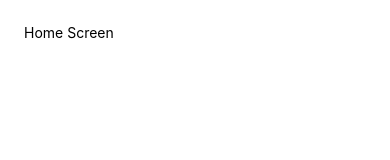
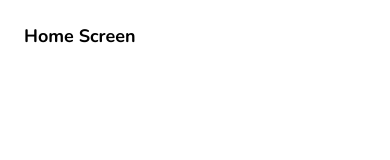
Before and after one commit to batuhansalkim/react-native-first-project, a React Native app in the folder gamezone/: screen / in a window 390 px wide. Shown: the top 160 px of the page. Built offline with nearby package versions, Linux system fonts and the light colour scheme.

Commit message:
last update

```diff
--- a/gamezone/screens/home.js
+++ b/gamezone/screens/home.js
@@ -4,7 +4,7 @@ import { StyleSheet,View,Text } from "react-native";
 export default function Home(){
     return(
         <View style={styles.container}>
-            <Text>Home Screen</Text>
+            <Text style={styles.titleText}>Home Screen</Text>
         </View>
     )
 }
@@ -13,6 +13,10 @@ export default function Home(){
 const styles = StyleSheet.create({
     container:{
         padding:24,
+    },
+    titleText:{
+        fontFamily:"nunito-bold",
+        fontSize:18,
 
     }
 });
```
Also changed, not shown: gamezone/App.js (+4 -3 lines).
